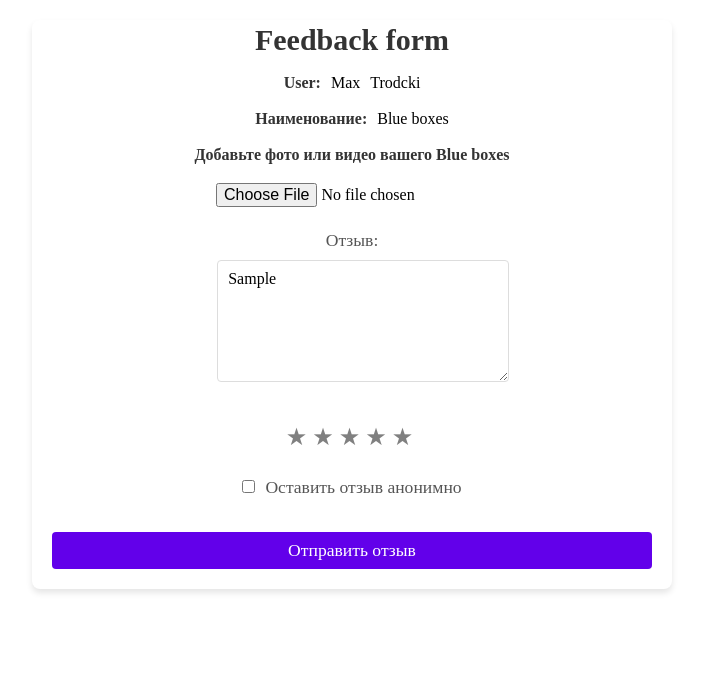
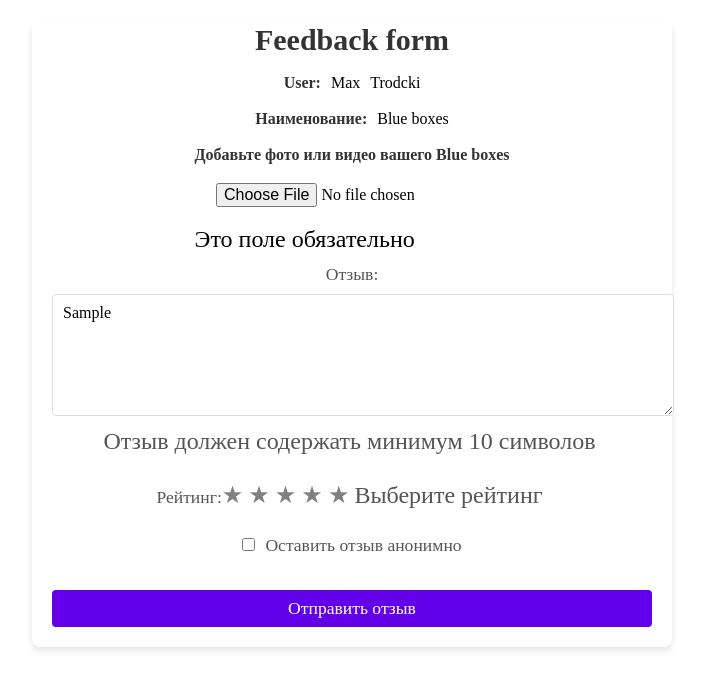
Before and after one commit to maksimpronin1991/GreenField-Feedback-, a React (Vite) app: page / in a window 1280 px wide. Both pictures are taken after typing "Sample" into the empty fields and a click on the button "Отправить отзыв". Shown: the top 690 px of the page, without its empty margins (288-993 px from the left). Built offline with nearby package versions, Linux system fonts and the light colour scheme.

Commit message:
feat: more validation rules

```diff
--- a/src/pages/form/form.tsx
+++ b/src/pages/form/form.tsx
@@ -1,10 +1,11 @@
 import { JSX, SetStateAction, useState } from "react";
 import FormPageProp from "../../types/types";
-import { FieldValues, useForm } from "react-hook-form";
-
+import { useForm } from "react-hook-form";
 
 function FormPage({ user, item }: FormPageProp): JSX.Element {
-    const { register, handleSubmit, formState: { errors } } = useForm();
+    const { register, handleSubmit, formState: { errors } } = useForm({
+        mode: 'onChange',
+    });
 
     const { firstName, lastName, photo } = user;
 
@@ -26,7 +27,6 @@ function FormPage({ user, item }: FormPageProp): JSX.Element {
     };
 
     const onSubmit = () => {
-
         const formData = {
             firstName,
             lastName,
@@ -38,7 +38,6 @@ function FormPage({ user, item }: FormPageProp): JSX.Element {
         };
 
         console.log("Form Data:", formData);
-
     };
 
     return (
@@ -58,7 +57,17 @@ function FormPage({ user, item }: FormPageProp): JSX.Element {
 
                 <div className="media">
                     <h2>Добавьте фото или видео вашего {item.name}</h2>
-                    <input className="media-input" type="file" accept="image/*, video/*" onChange={handleFileChange} />
+                    <input
+                        {...register('media', {
+                            required: 'Это поле обязательно',
+                            validate: (value) => value.length > 0 || 'Файл не выбран',
+                        })}
+                        className="media-input"
+                        type="file"
+                        accept="image/*, video/*"
+                        onChange={handleFileChange}
+                    />
+                    {errors.media && <span>{errors.media.message as string}</span>}
                     {mediaFile && (
                         <div>
                             <p>Предпросмотр:</p>
@@ -74,16 +83,27 @@ function FormPage({ user, item }: FormPageProp): JSX.Element {
                     <label>
                         Отзыв:
                         <textarea
-                            {...register('name', { required: true })}
+                            {...register('feedback', {
+                                required: 'Это поле обязательно',
+                                minLength: {
+                                    value: 10,
+                                    message: 'Отзыв должен содержать минимум 10 символов'
+                                },
+                                maxLength:{
+                                    value: 500,
+                                    message: 'Отзыв не может быть длиннее 500 символов'
+                                }
+                            })}
                             className="form-textarea"
                             value={feedback}
                             onChange={(e) => setFeedback(e.target.value)}
                         />
-                          {errors.name && <span>Это поле обязательно</span>}
+                        {errors.feedback && <span>{errors.feedback.message as string}</span>}
                     </label>
                 </div>
                 <div>
                     <label>
+                        Рейтинг:
                         {[1, 2, 3, 4, 5].map((star) => (
                             <span
                                 key={star}
@@ -93,6 +113,15 @@ function FormPage({ user, item }: FormPageProp): JSX.Element {
                                 ★
                             </span>
                         ))}
+                        <input
+                            type="hidden"
+                            {...register('rating', {
+                                required: 'Рейтинг обязателен',
+                                validate: (value) => value > 0 || 'Выберите рейтинг'
+                            })}
+                            value={rating}
+                        />
+                        {errors.rating && <span>{errors.rating.message as string}</span>}
                     </label>
                 </div>
                 <div>
@@ -112,5 +141,4 @@ function FormPage({ user, item }: FormPageProp): JSX.Element {
 }
 
 
-
-export default FormPage
+export default FormPage;
```
